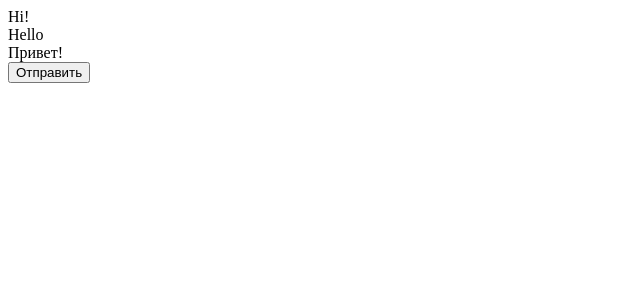
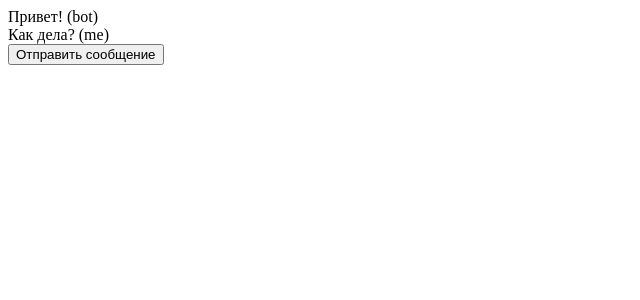
Before and after one commit to strashkov/react-05-04-2021, a React app in the folder students/Rumyantseva/: page / in a window 1280 px wide. Shown: the top 300 px of the page, without its empty margins (0-640 px from the left). Built offline with nearby package versions, Linux system fonts and the light colour scheme.

Commit message:
lesson2 Homework2

```diff
--- /dev/null
+++ b/students/Rumyantseva/src/components/Message.jsx
@@ -0,0 +1,15 @@
+import React from 'react';
+import PropTypes from 'prop-types';
+
+export default class Message extends React.Component {
+    static propTypes = {
+        text: PropTypes.string.isRequired,
+    };
+
+    render() {
+        return (
+            <div>
+                {this.props.text} ({this.props.author})
+            </div>)
+    }
+}
--- /dev/null
+++ b/students/Rumyantseva/src/components/MessageField.jsx
@@ -0,0 +1,49 @@
+import React from 'react';
+import Message from './Message.jsx';
+
+export default class MessageField extends React.Component {
+    state = {
+        messages: [
+            { author: 'bot', message: 'Привет!' },
+            { author: 'me', message: 'Как дела?' },
+        ]
+    };
+
+    componentDidUpdate() {
+        if (this.state.messages[this.state.messages.length - 1].message !== 'Не приставай ко мне, я робот!') {
+            setTimeout(() =>
+                this.setState((state) => ({
+                    messages: [
+                        ...state.messages, {
+                            author: 'bot',
+                            message: 'Не приставай ко мне, я робот!'
+                        }
+                    ]
+                })), 1000);
+        }
+    }
+
+    handleClick = () => {
+        this.setState((state) => ({
+            messages: [
+                ...state.messages, {
+                    author: 'me',
+                    message: 'Нормально?'
+                }
+            ]
+        }));
+    };
+
+    render() {
+        const messageElements = this.state.messages.map((text, index) => (
+            <Message key={index} author={text.author} text={text.message} />)
+        );
+        console.log(this.state.messages);
+        //console.log(this.state)
+
+        return <div>
+            {messageElements}
+            <button onClick={this.handleClick}>Отправить сообщение</button>
+        </div>
+    }
+}
--- a/students/Rumyantseva/src/index.jsx
+++ b/students/Rumyantseva/src/index.jsx
@@ -1,50 +1,54 @@
 import React from 'react';
 import ReactDom from 'react-dom';
+import App from './components/MessageField.jsx';
 
 //const element = <div id="my-id" className="my-class"></div>
 
-const messagesListArray = ["Hi!", "Hello", "Привет!"];
+// const messagesListArray = ["Hi!", "Hello", "Привет!"];
 
-const Msg = ({ message }) => {
-    return (
-        <div id="my-id" className="msg">
-            {message}
-        </div>
-    )
-};
+// const Msg = ({ message }) => {
+//     return (
+//         <div id="my-id" className="msg">
+//             {message}
+//         </div>
+//     )
+// };
 
-const MsgList = (props) => {
-    return props.messagesList.map((message, index) => {
-        return <Msg key={index} message={message} />
-    })
-};
+// const MsgList = (props) => {
+//     return props.messagesList.map((message, index) => {
+//         return <Msg key={index} message={message} />
+//     })
+// };
 
-const Button = (props) => {
-    const HandleClick = (event) => {
-        //console.log(messagesListArray);
-        //console.log(event);
-        messagesListArray.push("Нормально");
-        ReactDom.render(
-            <>
-                <MsgList messagesList={messagesListArray} />
-                <Button>Отправить</Button>
-            </>,
-            document.getElementById("app")
+// const Button = (props) => {
+//     const HandleClick = (event) => {
+//         //console.log(messagesListArray);
+//         //console.log(event);
+//         messagesListArray.push("Нормально");
+//         ReactDom.render(
+//             <>
+//                 <MsgList messagesList={messagesListArray} />
+//                 <Button>Отправить</Button>
+//             </>,
+//             document.getElementById("app")
 
-        );
-        //console.log(messagesListArray);
+//         );
+//         //console.log(messagesListArray);
 
 
-    };
-    return <button className="btn" onClick={HandleClick}>{props.children}</button>
+//     };
+//     return <button className="btn" onClick={HandleClick}>{props.children}</button>
 
-};
+// };
 
 ReactDom.render(
-    <>
-        <MsgList messagesList={messagesListArray} />
-        <Button>Отправить</Button>
-    </>,
-    document.getElementById("app")
+    <App />,
+    document.getElementById('app')
+
+    // <>
+    //     <MsgList messagesList={messagesListArray} />
+    //     <Button>Отправить</Button>
+    // </>,
+    //document.getElementById("app")
 
 );
--- a/students/Rumyantseva/webpack.config.js
+++ b/students/Rumyantseva/webpack.config.js
@@ -15,7 +15,15 @@ module.exports = {
                 use: {
                     loader: 'babel-loader',
                     options: {
-                        presets: ['@babel/preset-env', '@babel/preset-react']
+                        presets: ['@babel/preset-env', '@babel/preset-react'],
+                        plugins: [
+                            [
+                                "@babel/plugin-proposal-class-properties",
+                                {
+                                    "loose": true
+                                }
+                            ]
+                        ]
                     }
                 }
             }
```
Also changed, not shown: students/Rumyantseva/package.json (+6 -1 lines), 2 other files (tests, documents, lock files or other folders).
